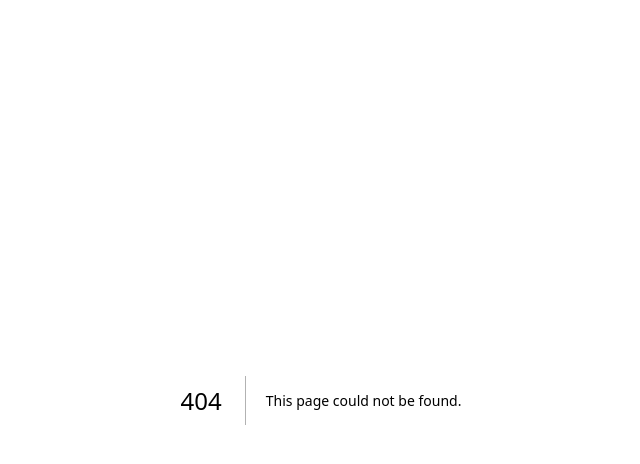
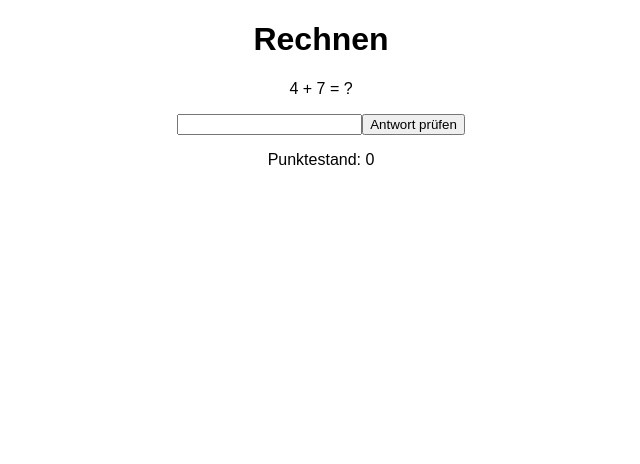
Before and after one commit to happy-helmi/math-app, a Next.js app: page /rechnen in a window 1280 px wide. Before the commit this address had no page. Shown: the top 464 px of the page, without its empty margins (319-959 px from the left). Built offline with nearby package versions, Linux system fonts and the light colour scheme.

Commit message:
Create rechnen.js

```diff
--- /dev/null
+++ b/pages/rechnen.js
@@ -0,0 +1,27 @@
+import { useState } from 'react';
+
+export default function Rechnen() {
+  const [zahl1, setZahl1] = useState(Math.floor(Math.random() * 10));
+  const [zahl2, setZahl2] = useState(Math.floor(Math.random() * 10));
+  const [antwort, setAntwort] = useState("");
+  const [score, setScore] = useState(0);
+
+  function checkAnswer() {
+    if (parseInt(antwort) === zahl1 + zahl2) {
+      setScore(score + 1);
+      setZahl1(Math.floor(Math.random() * 10));
+      setZahl2(Math.floor(Math.random() * 10));
+    }
+    setAntwort("");
+  }
+
+  return (
+    <div>
+      <h1>Rechnen</h1>
+      <p>{zahl1} + {zahl2} = ?</p>
+      <input value={antwort} onChange={e => setAntwort(e.target.value)} />
+      <button onClick={checkAnswer}>Antwort prüfen</button>
+      <p>Punktestand: {score}</p>
+    </div>
+  );
+}
```
